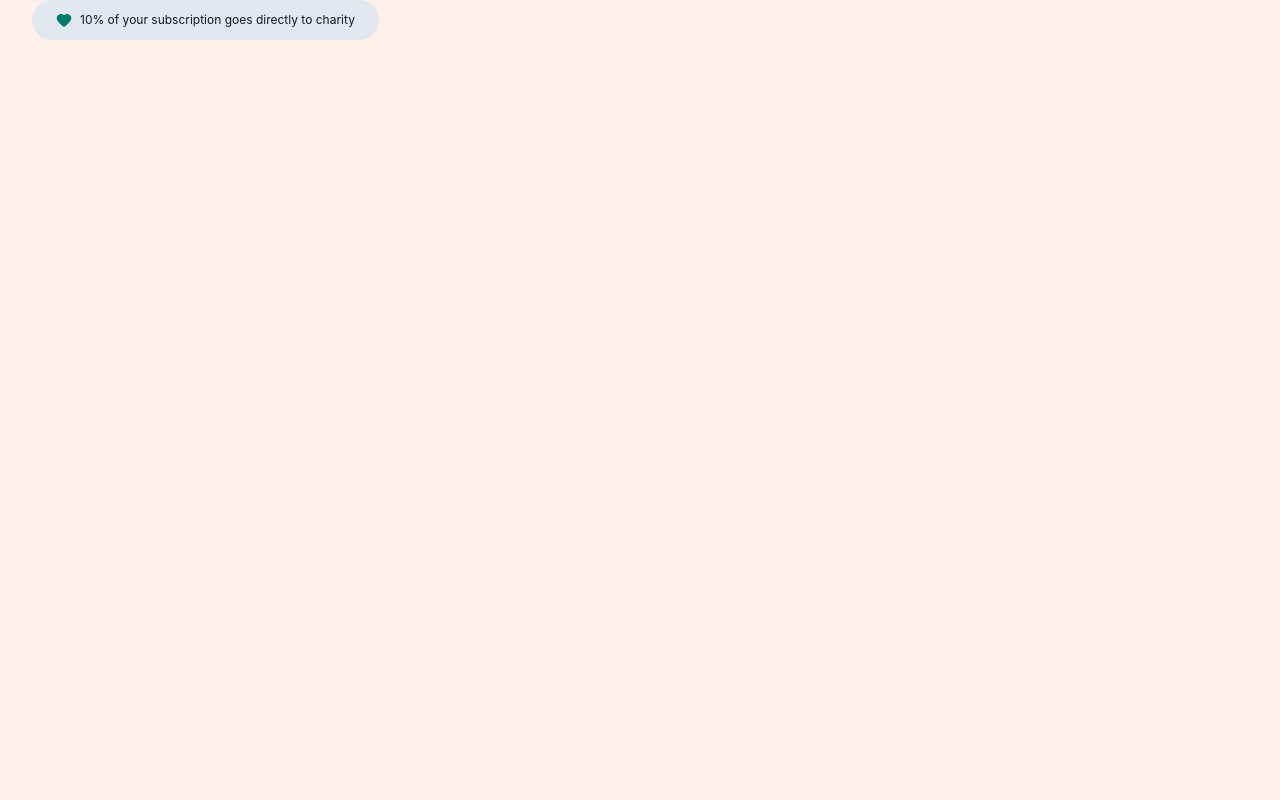
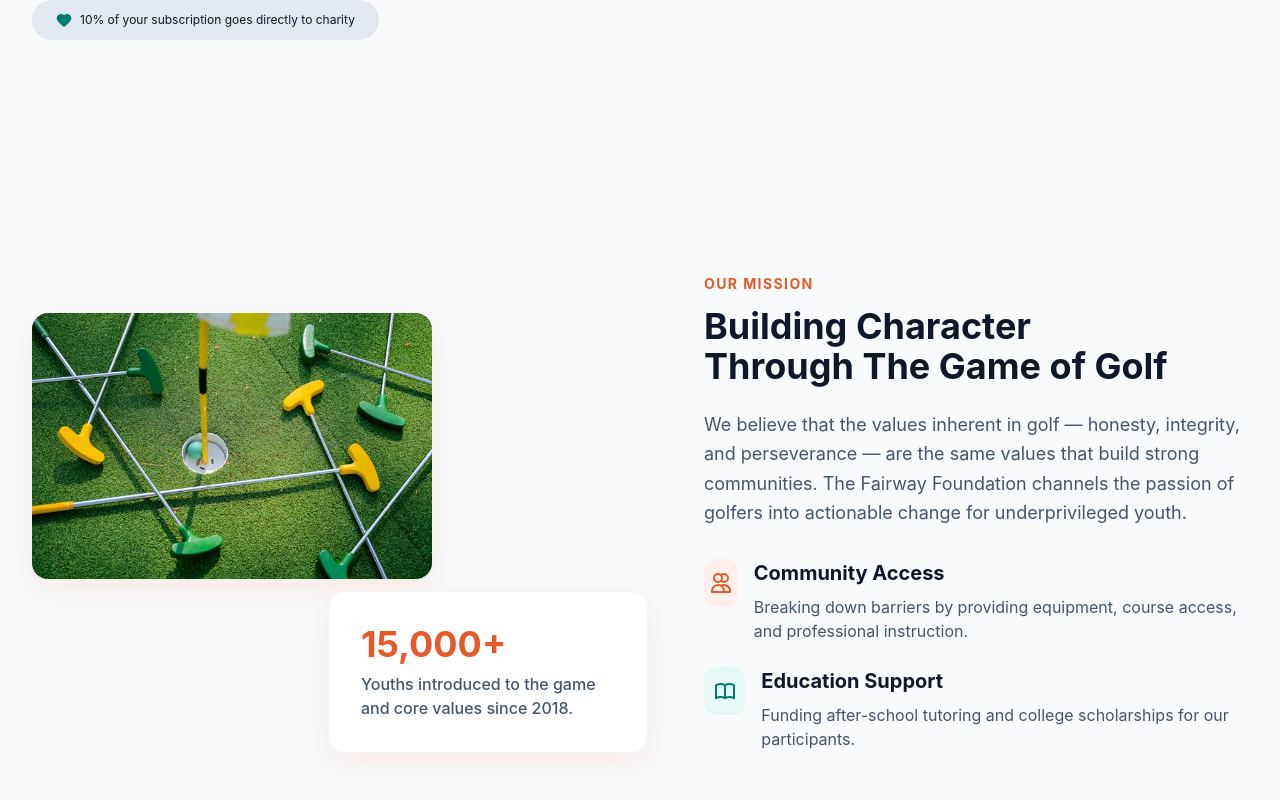
Before and after one commit to nasimkuniyil/fairway-foundation-golf-charity-platform, a React (Vite) app: page / in a window 1280 px wide. Shown: the part 686-1486 px from the top of the page. Before the commit the page ends 864 px from the top, so only its background shows below. Built offline with nearby package versions, Linux system fonts and the light colour scheme.

Commit message:
refactor

```diff
--- /dev/null
+++ b/src/components/About.jsx
@@ -0,0 +1,98 @@
+export default function About() {
+  return (
+    <section id="about" className="mb-12 md:py-24 relative overflow-hidden">
+      <div className="max-w-7xl mx-auto px-4 sm:px-6 lg:px-8 relative">
+        <div className="lg:grid lg:grid-cols-2 lg:gap-16 items-center">
+          <div className="hidden md:block mb-12 lg:mb-0">
+            <div className="relative group">
+              <div className="relative h-[400px] aspect-square rounded-2xl">
+                <img
+                  src={"/golf-sticks.jpg"}
+                  alt="Youth learning golf"
+                  className="relative rounded-2xl shadow-warm object-cover transform group-hover:scale-[1.02] transition-transform duration-500"
+                />
+              </div>
+              <div className="absolute -bottom-6 -right-6 lg:-bottom-10 lg:-right-10 bg-white p-6 sm:p-8 rounded-2xl shadow-warm border border-slate-100 max-w-xs">
+                <div className="text-4xl font-sans font-bold text-brand-orange-dark mb-2">
+                  15,000+
+                </div>
+                <div className="text-slate-600 font-medium">
+                  Youths introduced to the game and core values since 2018.
+                </div>
+              </div>
+            </div>
+          </div>
+
+          <div className="lg:pl-8 mt-6 md:mt-16 lg:mt-0">
+            <h2 className="text-sm font-bold text-brand-orange-dark tracking-widest uppercase mb-3">
+              Our Mission
+            </h2>
+            <h3 className="text-3xl sm:text-4xl font-sans font-bold text-slate-900 mb-6 text-balance">
+              Building Character Through The Game of Golf
+            </h3>
+            <p className="text-lg text-slate-600 mb-8 leading-relaxed">
+              We believe that the values inherent in golf — honesty, integrity,
+              and perseverance — are the same values that build strong
+              communities. The Fairway Foundation channels the passion of
+              golfers into actionable change for underprivileged youth.
+            </p>
+            <div className="space-y-6">
+              <div className="flex">
+                <div className="flex items-center justify-center h-12 w-12 rounded-xl bg-brand-orange-soft text-brand-orange-dark">
+                  <svg
+                    className="h-6 w-6"
+                    fill="none"
+                    viewBox="0 0 24 24"
+                    stroke="currentColor"
+                  >
+                    <path
+                      strokeLinecap="round"
+                      strokeLinejoin="round"
+                      strokeWidth={2}
+                      d="M12 4.354a4 4 0 110 5.292M15 21H3v-1a6 6 0 0112 0v1zm0 0h6v-1a6 6 0 00-9-5.197M13 7a4 4 0 11-8 0 4 4 0 018 0z"
+                    />
+                  </svg>
+                </div>
+                <div className="ml-4">
+                  <h4 className="text-xl font-bold text-slate-900">
+                    Community Access
+                  </h4>
+                  <p className="mt-2 text-slate-600">
+                    Breaking down barriers by providing equipment, course
+                    access, and professional instruction.
+                  </p>
+                </div>
+              </div>
+              <div className="flex">
+                <div className="flex items-center justify-center h-12 w-12 rounded-xl bg-brand-teal-soft text-brand-teal-dark">
+                  <svg
+                    className="h-6 w-6"
+                    fill="none"
+                    viewBox="0 0 24 24"
+                    stroke="currentColor"
+                  >
+                    <path
+                      strokeLinecap="round"
+                      strokeLinejoin="round"
+                      strokeWidth={2}
+                      d="M12 6.253v13m0-13C10.832 5.477 9.246 5 7.5 5S4.168 5.477 3 6.253v13C4.168 18.477 5.754 18 7.5 18s3.332.477 4.5 1.253m0-13C13.168 5.477 14.754 5 16.5 5c1.747 0 3.332.477 4.5 1.253v13C19.832 18.477 18.247 18 16.5 18c-1.746 0-3.332.477-4.5 1.253"
+                    />
+                  </svg>
+                </div>
+                <div className="ml-4">
+                  <h4 className="text-xl font-bold text-slate-900">
+                    Education Support
+                  </h4>
+                  <p className="mt-2 text-slate-600">
+                    Funding after-school tutoring and college scholarships for
+                    our participants.
+                  </p>
+                </div>
+              </div>
+            </div>
+          </div>
+        </div>
+      </div>
+    </section>
+  );
+}
--- a/src/index.css
+++ b/src/index.css
@@ -47,7 +47,7 @@
 
 @layer base {
   body {
-    @apply antialiased text-slate-800 bg-brand-orange-soft;
+    @apply antialiased text-slate-800 bg-surface-slate-50;
   }
 
   h1,
--- a/src/pages/landingPage/LandingPage.jsx
+++ b/src/pages/landingPage/LandingPage.jsx
@@ -1,5 +1,6 @@
 import Hero from "@/components/Hero";
 import Header from "@/pages/landingPage/Header";
+import About from "@/components/About";
 
 function LandingPage() {
   return (
@@ -7,6 +8,7 @@ function LandingPage() {
       <Header />
       <section>
         <Hero />
+        <About />
       </section>
     </>
   );
```
Also changed, not shown: public/golf-sticks.jpg (added).
